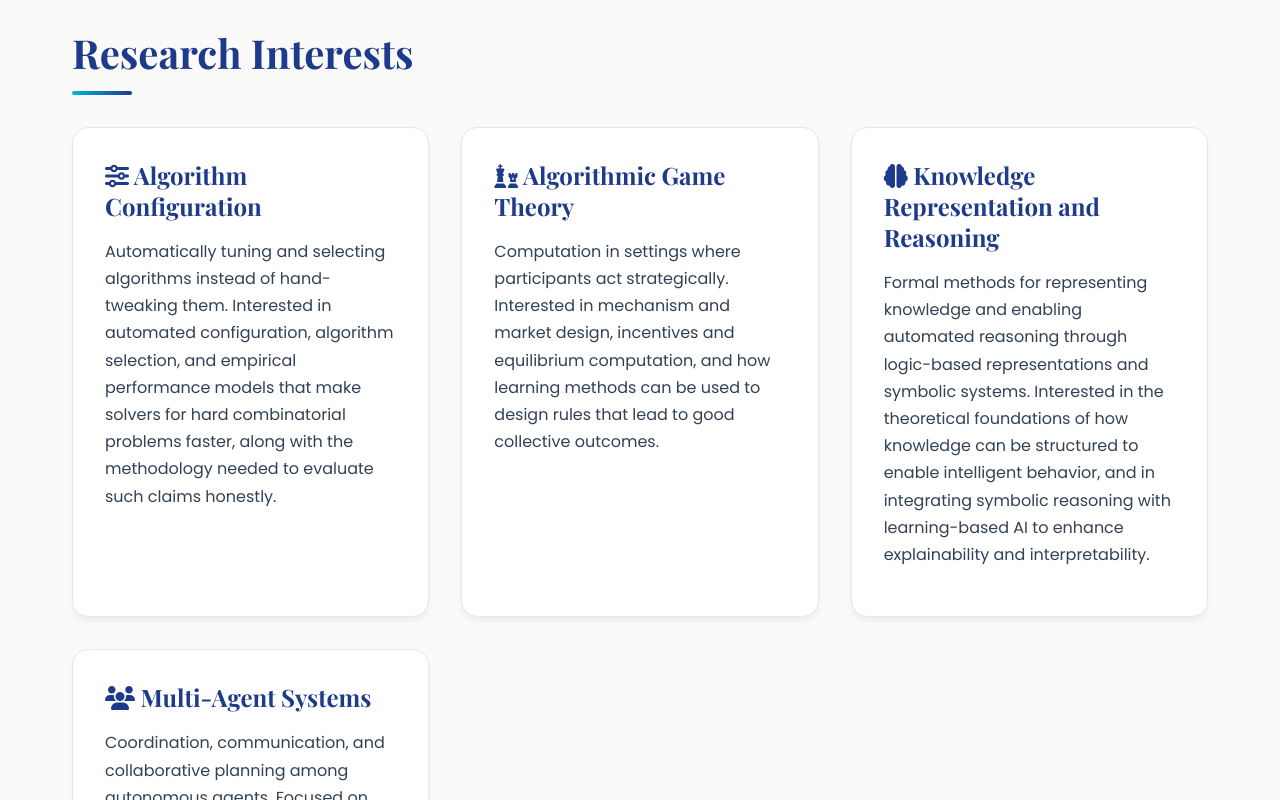
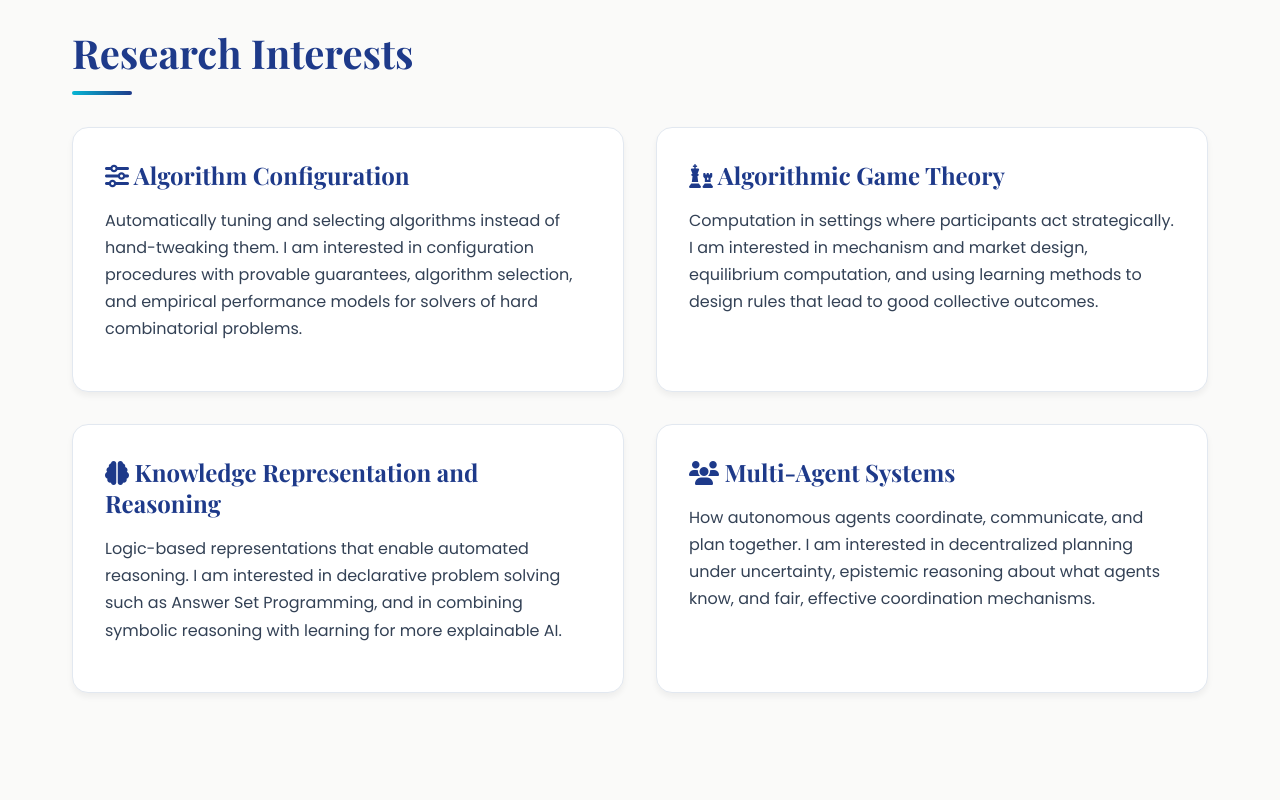
Before and after one commit to odulsuzkisafilm/odulsuzkisafilm.github.io, a plain HTML site: page index.html in a window 1280 px wide. Shown: the part 2000-2800 px from the top of the page. Drawn offline with nearby package versions, Linux system fonts and the light colour scheme; a web font is replaced by a local one.

Commit message:
Reorganize research interests, update awards

```diff
--- a/css/main.css
+++ b/css/main.css
@@ -446,7 +446,7 @@ nav {
 
 .grid-2 {
   display: grid;
-  grid-template-columns: repeat(auto-fit, minmax(300px, 1fr));
+  grid-template-columns: repeat(2, minmax(0, 1fr));
   gap: var(--spacing-lg);
 }
 
--- a/index.html
+++ b/index.html
@@ -109,7 +109,7 @@
             <a href="#research-interests" class="research-link">My research interests</a> lie in
             <strong>Algorithm Configuration</strong>,
             <strong>Algorithmic Game Theory</strong>,
-            <strong>Knowledge Representation and Reasoning</strong>,
+            <strong>Knowledge Representation and Reasoning</strong>, and
             <strong>Multi-Agent Systems</strong>.
           </p>
           <div class="hero-contact">
@@ -208,36 +208,33 @@
         <div class="card" id="algorithm-configuration">
           <h3 class="card-title"><i class="fas fa-sliders"></i> Algorithm Configuration</h3>
           <p class="card-description">
-            Automatically tuning and selecting algorithms instead of hand-tweaking them. Interested in
-            automated configuration, algorithm selection, and empirical performance models that make solvers
-            for hard combinatorial problems faster, along with the methodology needed to evaluate such claims
-            honestly.
+            Automatically tuning and selecting algorithms instead of hand-tweaking them. I am interested in
+            configuration procedures with provable guarantees, algorithm selection, and empirical performance
+            models for solvers of hard combinatorial problems.
           </p>
         </div>
         <div class="card" id="algorithmic-game-theory">
           <h3 class="card-title"><i class="fas fa-chess"></i> Algorithmic Game Theory</h3>
           <p class="card-description">
-            Computation in settings where participants act strategically. Interested in mechanism and market
-            design, incentives and equilibrium computation, and how learning methods can be used to design
-            rules that lead to good collective outcomes.
+            Computation in settings where participants act strategically. I am interested in mechanism and
+            market design, equilibrium computation, and using learning methods to design rules that lead to
+            good collective outcomes.
           </p>
         </div>
         <div class="card" id="krr">
           <h3 class="card-title"><i class="fas fa-brain"></i> Knowledge Representation and Reasoning</h3>
           <p class="card-description">
-            Formal methods for representing knowledge and enabling automated reasoning through logic-based
-            representations and symbolic systems. Interested in the theoretical foundations of how knowledge
-            can be structured to enable intelligent behavior, and in integrating symbolic reasoning with
-            learning-based AI to enhance explainability and interpretability.
+            Logic-based representations that enable automated reasoning. I am interested in declarative
+            problem solving such as Answer Set Programming, and in combining symbolic reasoning with learning
+            for more explainable AI.
           </p>
         </div>
         <div class="card" id="mas">
           <h3 class="card-title"><i class="fas fa-users"></i> Multi-Agent Systems</h3>
           <p class="card-description">
-            Coordination, communication, and collaborative planning among autonomous agents. Focused on how
-            multiple agents interact, share knowledge, and make decisions collectively. Interested in
-            decentralized control, collective intelligence, and mechanisms for fair and effective multi-agent
-            coordination.
+            How autonomous agents coordinate, communicate, and plan together. I am interested in decentralized
+            planning under uncertainty, epistemic reasoning about what agents know, and fair, effective
+            coordination mechanisms.
           </p>
         </div>
       </div>
@@ -250,11 +247,15 @@
       <h2 class="section-title">Awards & Honors</h2>
       <ul class="awards-list">
         <li class="award-item">
+          <span class="award-title">AML-TN Funded Trainee Award, Advanced Machine Learning Training Network (NSERC CREATE), University of British Columbia</span>
+          <span class="award-year">2026</span>
+        </li>
+        <li class="award-item">
           <span class="award-title">Top 3 GPA, Faculty of Engineering and Natural Sciences, Sabancı University</span>
           <span class="award-year">2026</span>
         </li>
         <li class="award-item">
-          <span class="award-title">TUBITAK Undergraduate Scholarship, Research Trainee on a TUBITAK-funded project with monthly stipend</span>
+          <span class="award-title">TUBITAK Undergraduate Scholarship, Research Trainee on a TUBITAK-funded project</span>
           <span class="award-year">Aug 2023 – Jan 2024</span>
         </li>
         <li class="award-item">
```
Also changed, not shown: Claude outputs/aw.png (added), Claude outputs/ri.png (added).
